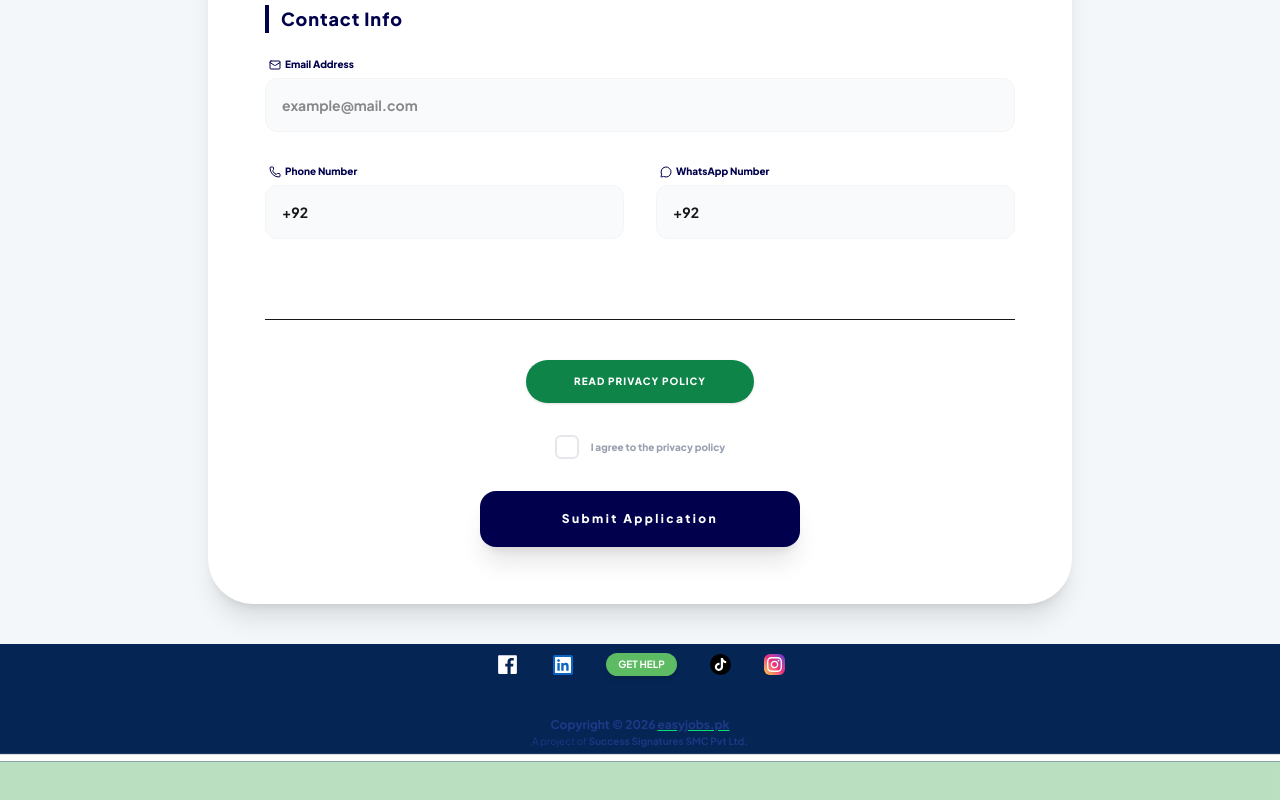
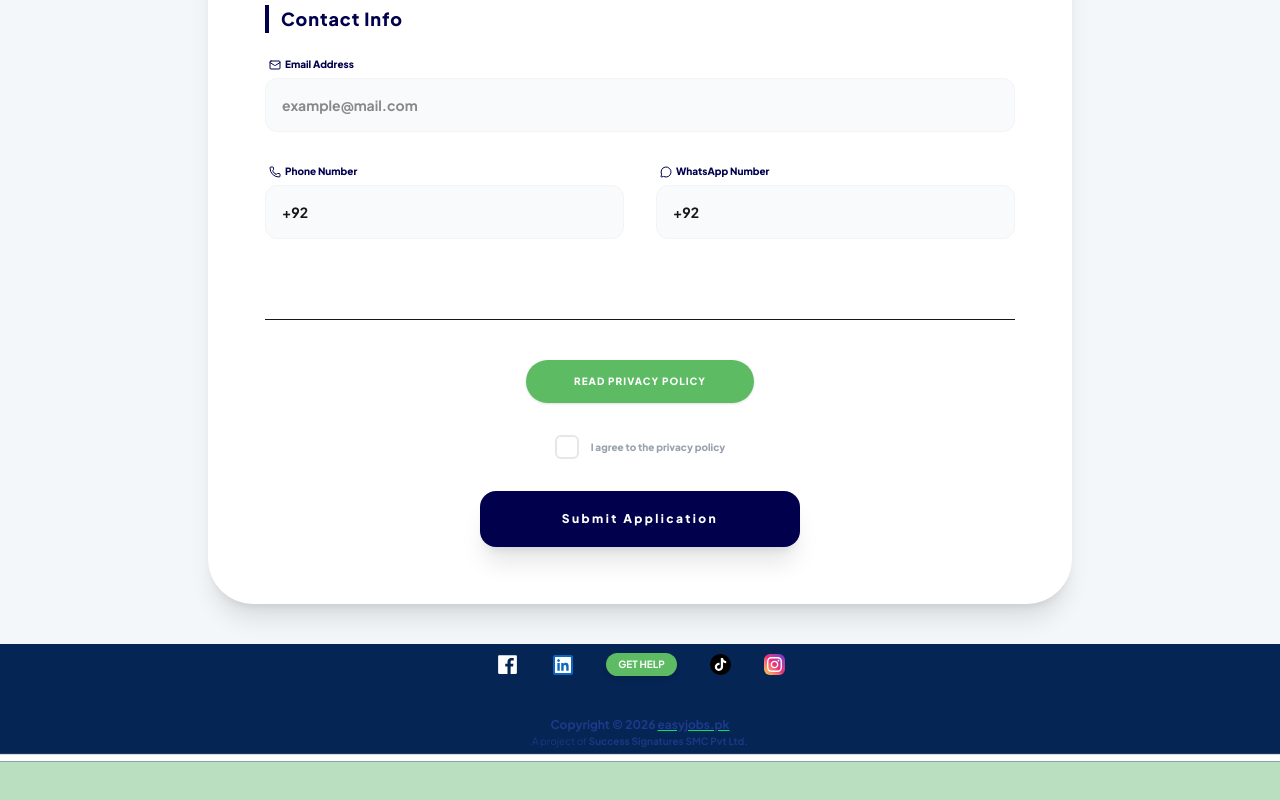
Before and after one commit to fmughalishere/client, a Next.js app: page /application in a window 1280 px wide. Shown: the part 2328-3128 px from the top of the page. Built offline with nearby package versions, Linux system fonts and the light colour scheme.

Commit message:
All Perfect

```diff
--- a/src/app/application/page.tsx
+++ b/src/app/application/page.tsx
@@ -446,7 +446,7 @@ export default function MobileResponsiveJobForm() {
               </div>
             </section>
             <div className="flex flex-col items-center gap-8 pt-10 border-t">
-              <button type="button" className="w-full md:w-auto bg-[#0E8449] text-white px-12 py-3.5 rounded-full text-[10px] font-black uppercase tracking-widest active:scale-95 transition-all shadow-sm">
+              <button type="button" className="w-full md:w-auto bg-[#5DBB63] text-white px-12 py-3.5 rounded-full text-[10px] font-black uppercase tracking-widest active:scale-95 transition-all shadow-sm">
                 Read Privacy Policy
               </button>
               <label className="flex items-center gap-3 cursor-pointer">
```
